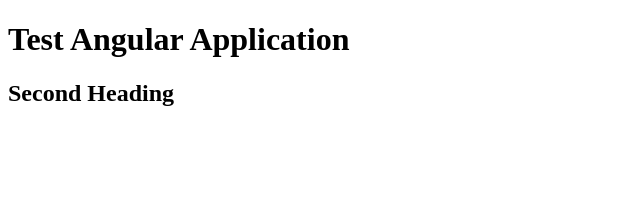
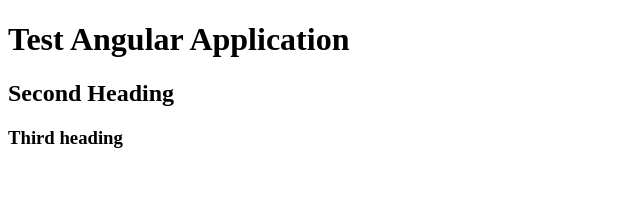
Before and after one commit to rukon023/angular-test-project, an Angular app: page / in a window 1280 px wide. Shown: the top 217 px of the page, without its empty margins (0-640 px from the left). Built offline with nearby package versions, Linux system fonts and the light colour scheme.

Commit message:
added a third heading

```diff
--- a/src/app/app.component.html
+++ b/src/app/app.component.html
@@ -1,2 +1,3 @@
 <h1>Test Angular Application</h1>
 <h2> Second Heading </h2>
+<h3> Third heading </h3>
```
